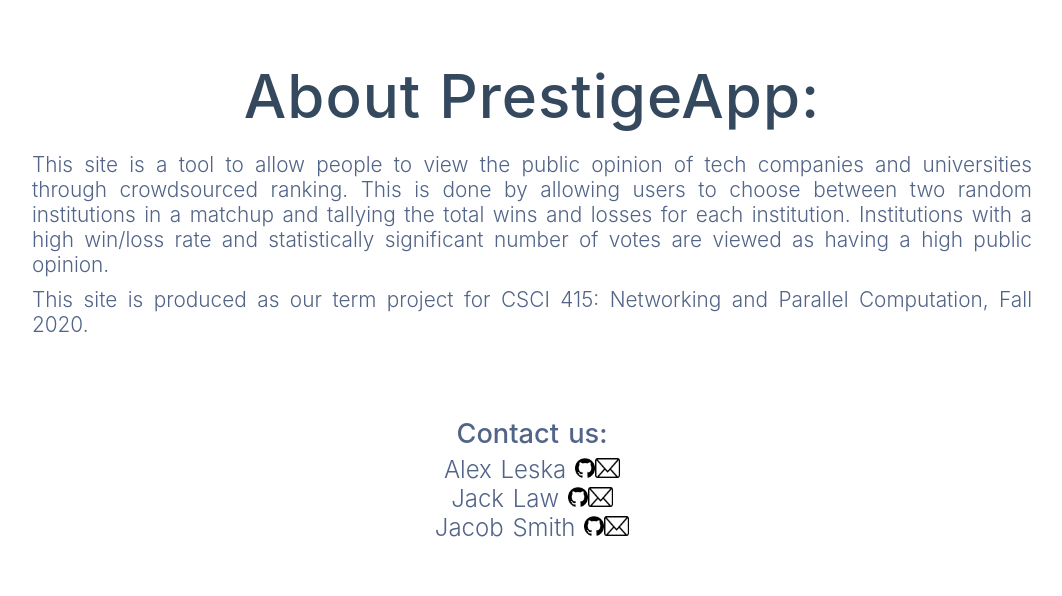
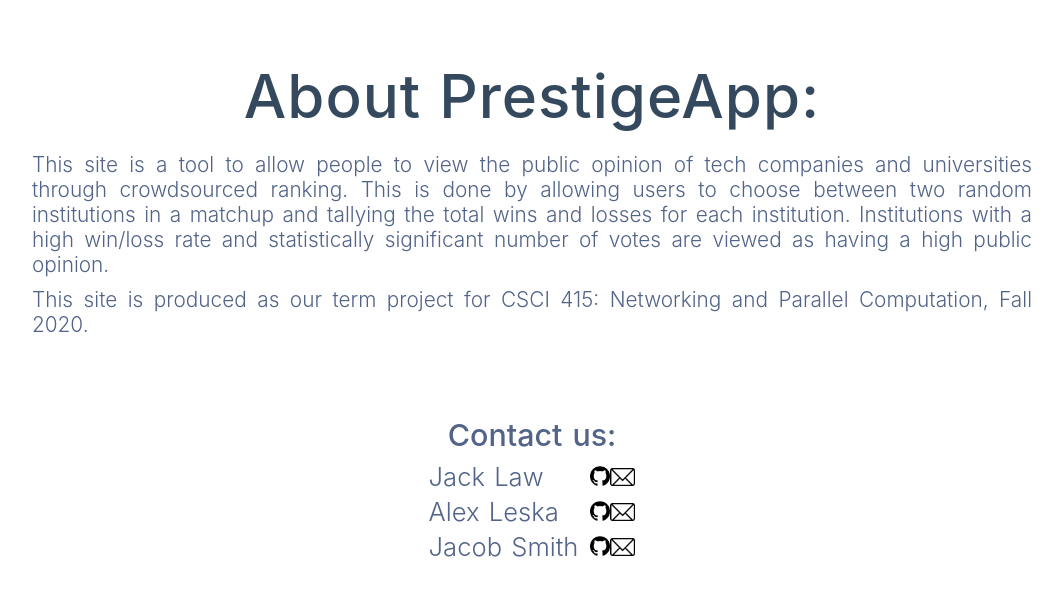
Before and after one commit to Brojaga/prestige-app-frontend, a Nuxt app: page /about in a window 1280 px wide. Shown: the top 596 px of the page, without its empty margins (108-1170 px from the left). Built offline with nearby package versions, Linux system fonts and the light colour scheme; what vuesax would draw is missing.

Commit message:
Alligned Icons on About page

```diff
--- a/pages/about.vue
+++ b/pages/about.vue
@@ -18,21 +18,33 @@
           <p class="contactInfoHead">
             Contact us:
           </p>
-          <p class="contactInfoBody">
-            Alex Leska
-            <a href="https://github.com/leskaa"><img alt="GitHub" src="../assets/github.png" width=20 height=20></a>
-            <a href="mailto: alexander.leska@ndsu.edu"><img alt="Email" src="../assets/email.png" width=25 height=20></a>
-          </p>
-          <p class="contactInfoBody">
-            Jack Law
-            <a href="https://github.com/Brojaga"><img alt="GitHub" src="../assets/github.png" width=20 height=20></a>
-            <a href="mailto: jack.law@ndsu.edu"><img alt="Email" src="../assets/email.png" width=25 height=20></a>
-          </p>
-          <p class="contactInfoBody">
-            Jacob Smith
-            <a href="https://github.com/JacobWilliamSmith"><img alt="GitHub" src="../assets/github.png" width=20 height=20></a>
-            <a href="mailto: jacob.william.smith@ndsu.edu"><img alt="Email" src="../assets/email.png" width=25 height=20></a>
-          </p>
+          <table class="contactInfoTable">
+
+            <tr>
+              <td class="contactInfoBody">Jack Law</td>
+              <td class="contactInfoBody">
+                <a href="https://github.com/Brojaga"><img alt="GitHub" src="../assets/github.png" width=20 height=20></a>
+                <a href="mailto: jack.law@ndsu.edu"><img alt="Email" src="../assets/email.png" width=25 height=18></a>
+              </td>
+            </tr>
+
+            <tr>
+              <td class="contactInfoBody">Alex Leska</td>
+              <td class="contactInfoBody">
+                <a href="https://github.com/leskaa"><img alt="GitHub" src="../assets/github.png" width=20 height=20></a>
+                <a href="mailto: alexander.leska@ndsu.edu"><img alt="Email" src="../assets/email.png" width=25 height=18></a>
+              </td>
+            </tr>
+
+            <tr>
+              <td class="contactInfoBody">Jacob Smith</td>
+              <td class="contactInfoBody">
+                <a href="https://github.com/JacobWilliamSmith"><img alt="GitHub" src="../assets/github.png" width=20 height=20></a>
+                <a href="mailto: jacob.william.smith@ndsu.edu"><img alt="Email" src="../assets/email.png" width=25 height=18></a>
+              </td>
+            </tr>
+
+          </table>
         </body>
       </div>
     </div>
@@ -82,14 +94,21 @@
   .contactInfoHead {
     text-align: center;
     font-weight: 500;
-    font-size: 1.7rem;
+    font-size: 1.9rem;
     margin-top: 80px;
     margin-bottom: 5px;
   }
 
+  .contactInfoTable {
+    text-align: left;
+    font-size: 1.6rem;
+    margin-left:auto;
+    margin-right:auto;
+  }
+
   .contactInfoBody {
-    text-align: center;
-    font-size: 1.5rem;
+    padding-left: 5px;
+    padding-right: 5px;
   }
 
   .description {
@@ -101,4 +120,5 @@
     padding-left: 5%;
     padding-right: 5%;
   }
+
 </style>
```
